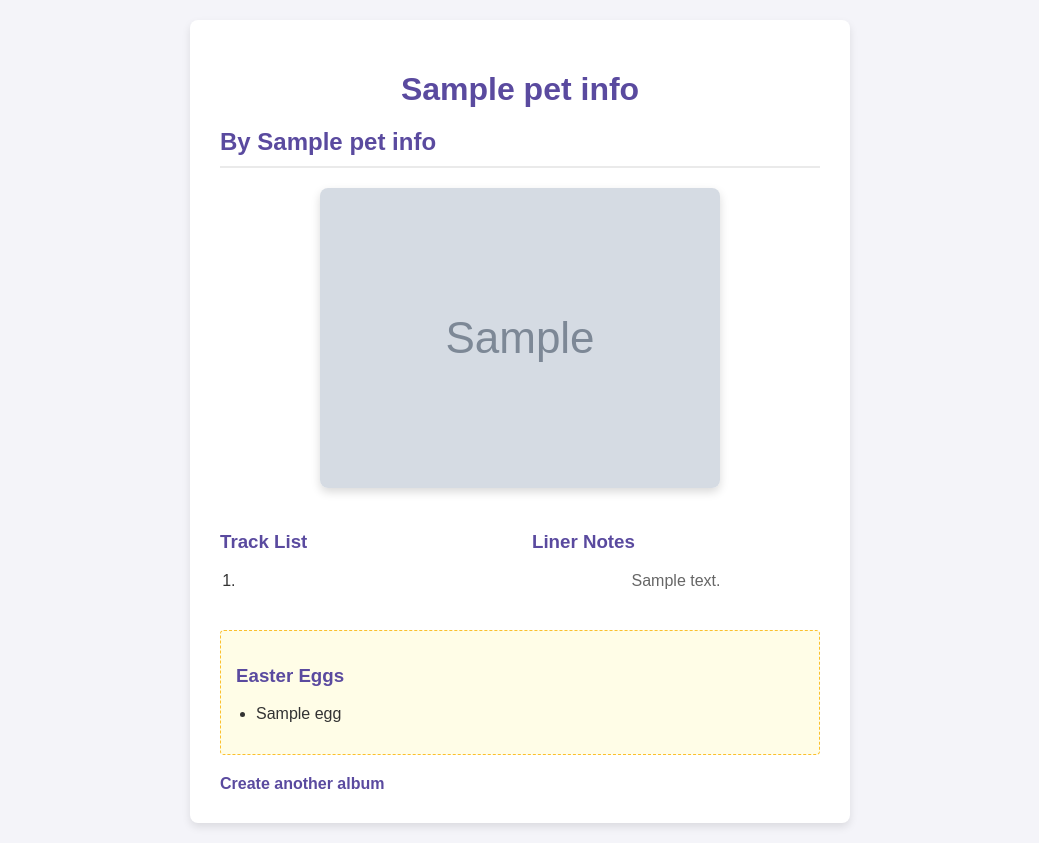
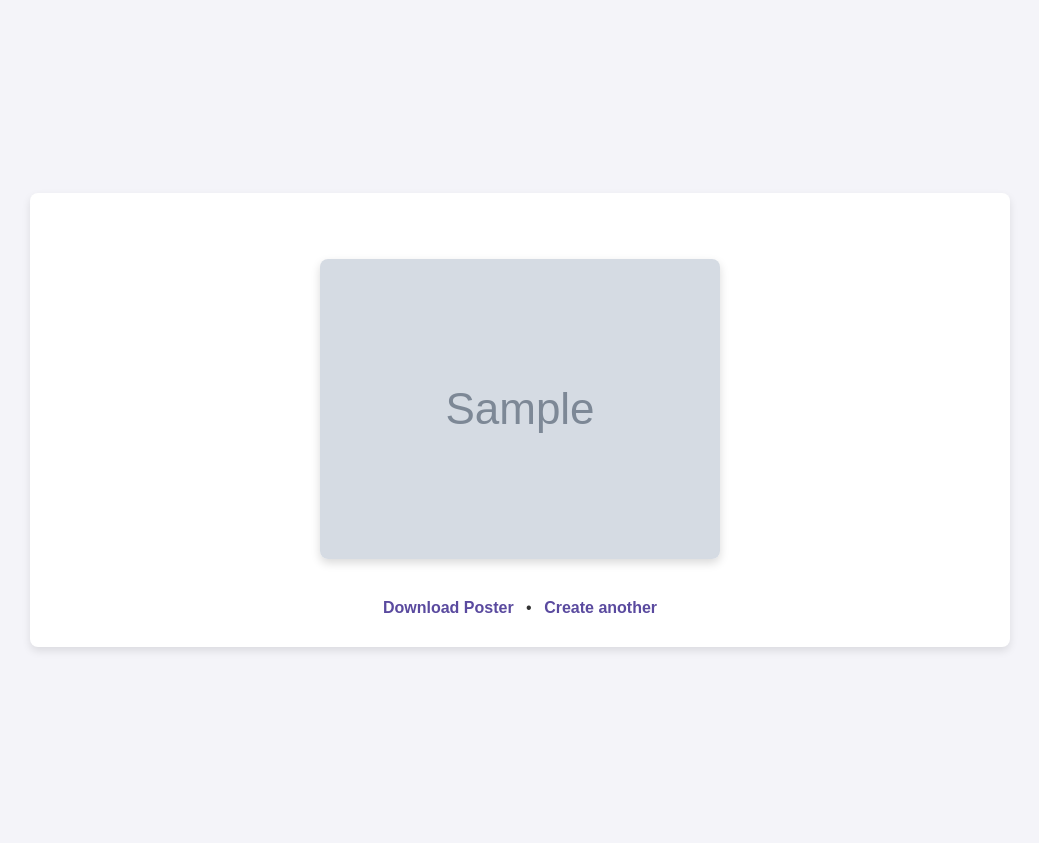
Before and after one commit to drishtigh/Rockstar-Pet, a Flask app: template templates/result.html in a window 1280 px wide. Shown: the whole page, without its empty margins (120-1159 px from the left). After the commit the page ends 651 px from the top, so only its background shows below. Run offline with Flask 3, Linux system fonts and the light colour scheme; the template is opened without the code that fills it: most values are stand-ins (such as "Sample title", 1, 10 or a date in 2020); grey boxes marked "Sample" are stand-in pictures.

Commit message:
Refactor code structure for improved readability and maintainability

```diff
--- a/app.py
+++ b/app.py
@@ -106,30 +106,47 @@ def _draw_text_with_spacing(draw, position, text, font, fill, spacing=0, stroke_
         w, h = draw.textbbox((0, 0), ch, font=font)[2:]
         x += w + spacing
 
-def generate_cover_image(pet_info, photo_path=None, out_dir=GENERATED_DIR, size=1024):
+def generate_cover_image(pet_info, photo_path=None, tracks=None, out_dir=GENERATED_DIR, size=1024):
     # Load image or fallback solid background
     if photo_path and os.path.exists(photo_path):
         img = Image.open(photo_path).convert('RGB')
     else:
         # fallback solid
         img = Image.new('RGB', (size, size), (50, 70, 100))
+    # keep a copy of the original photo for square placement later
+    src = img.copy()
 
-    poster_mode = pet_info.get('poster_mode') == 'on'
+    # Poster is always on; style controls photo treatment only
+    poster_mode = True
     poster_style = pet_info.get('poster_style', 'auto')
 
-    # Aspect: square or poster 4:5
+    # Poster 4:5 aspect
     if poster_mode:
         width, height = size, int(size * 1.25)
     else:
         width, height = size, size
 
-    # Crop to target aspect focusing center
-    img = ImageOps.fit(img, (width, height), method=Image.Resampling.LANCZOS, centering=(0.5, 0.5))
-
-    # Apply vibe filter
+    # Apply vibe and style to the photo only; create poster background
     vibe = pet_info.get('vibe')
     energy = pet_info.get('energy')
-    img = _apply_vibe_filter(img, vibe, energy)
+    # Background color by vibe
+    bg_map = {
+        'Regal': (58, 36, 52),        # deep burgundy
+        'Goofball': (255, 225, 90),   # playful yellow
+        'Adventurer': (241, 214, 167),# warm sand
+        'Snuggler': (253, 236, 239),  # blush
+        'Bossy': (17, 17, 17),        # charcoal
+        'Wise Sage': (239, 230, 211)  # parchment
+    }
+    bg_color = bg_map.get(vibe, (245, 240, 225))
+    poster = Image.new('RGB', (width, height), bg_color)
+
+    # Square photo placement
+    photo_side = int(width * 0.78)
+    px = (width - photo_side) // 2
+    py = int(height * 0.07)
+    photo = ImageOps.fit(src, (photo_side, photo_side), method=Image.Resampling.LANCZOS, centering=(0.5, 0.5))
+    photo = _apply_vibe_filter(photo, vibe, energy)
 
     # Poster preset overlays
     def apply_vignette(im, strength=0.5):
@@ -160,8 +177,8 @@ def generate_cover_image(pet_info, photo_path=None, out_dir=GENERATED_DIR, size=
 
     if poster_mode:
         if chosen_style == 'californication':
-            # Subtle blue/orange split tint and thin cream frame
-            w, h = img.size
+            # Subtle blue/orange split tint on the photo
+            w, h = photo.size
             grad = Image.new('RGBA', (w, h), (0, 0, 0, 0))
             gdraw = ImageDraw.Draw(grad)
             for y in range(h):
@@ -169,79 +186,204 @@ def generate_cover_image(pet_info, photo_path=None, out_dir=GENERATED_DIR, size=
                 r = int(255 * (1-t) * 0.2 + 255 * t * 0.8)
                 b = int(255 * (1-t) * 0.8 + 255 * t * 0.2)
                 gdraw.line([(0, y), (w, y)], fill=(r, 100, b, 30))
-            img = Image.alpha_composite(img.convert('RGBA'), grad).convert('RGB')
+            photo = Image.alpha_composite(photo.convert('RGBA'), grad).convert('RGB')
         elif chosen_style == 'melodrama':
             # Deep blue tint and soft vignette
-            blue = Image.new('RGBA', img.size, (20, 40, 120, 40))
-            img = Image.alpha_composite(img.convert('RGBA'), blue).convert('RGB')
-            img = apply_vignette(img, strength=0.55)
+            blue = Image.new('RGBA', photo.size, (20, 40, 120, 40))
+            photo = Image.alpha_composite(photo.convert('RGBA'), blue).convert('RGB')
+            photo = apply_vignette(photo, strength=0.55)
         elif chosen_style == 'gig':
             # High contrast and grain
-            img = ImageEnhance.Contrast(img).enhance(1.25)
-            img = ImageEnhance.Color(img).enhance(1.1)
-            img = apply_grain(img, opacity=18)
+            photo = ImageEnhance.Contrast(photo).enhance(1.25)
+            photo = ImageEnhance.Color(photo).enhance(1.1)
+            photo = apply_grain(photo, opacity=18)
 
-    # Create drawing context
-    draw = ImageDraw.Draw(img)
+    # Paste photo onto poster canvas
+    poster.paste(photo, (px, py))
 
-    # Extract a rough dominant color by downsampling
-    small = img.resize((50, 50))
-    pal = small.quantize(colors=5, method=Image.MEDIANCUT)
-    palette_img = pal.convert('RGB')
-    colors = palette_img.getcolors(50*50)
-    colors = sorted(colors, key=lambda c: c[0], reverse=True)
-    main_color = colors[0][1] if colors else (230, 230, 230)
-    text_color = _pick_text_color(main_color)
+    # Create drawing context on poster
+    draw = ImageDraw.Draw(poster)
+
+    # Text color from background for contrast
+    cream = (245, 240, 225)
+    text_color = _pick_text_color(poster.getpixel((width//2, height//2)))
 
     # Titles
     title = pet_info.get('album_title', 'Greatest Hits')
     artist = pet_info.get('artist_name', 'The Artist')
 
-    # Font selection per vibe
-    font_title, font_artist = _fonts_for_vibe(vibe, title_size=64, artist_size=36)
+    # Special typography for Californication poster style
+    # Text layout is always Californication-style typography
+    cali_typo = True
+    if cali_typo:
+        heading_font = _load_font(['bahnschrift.ttf', 'impact.ttf', 'arialbd.ttf', 'segoeuib.ttf'], int(width * 0.08))
+        sub_font = _load_font(['bahnschrift.ttf', 'arialbd.ttf', 'segoeui.ttf'], int(width * 0.045))
+        body_font = _load_font(['segoeui.ttf', 'arial.ttf'], int(width * 0.035))
+
+        # Uppercase artist and album for a clean poster hierarchy
+        artist_u = (artist or 'The Artist').upper()
+        title_u = (title or 'Greatest Hits').upper()
+
+        # Layout metrics
+        margin_x = int(width * 0.07)
+        spacing_head = 2
+        spacing_body = 1
+
+        # Titles below the square photo
+        start_y = py + int(width * 0.78) + int(height * 0.03)
+        atw, ath = draw.textbbox((0, 0), title_u, font=heading_font)[2:]
+        tx, ty = margin_x, start_y
+        draw.text((tx+2, ty+2), title_u, font=heading_font, fill=(0,0,0))
+        _draw_text_with_spacing(draw, (tx, ty), title_u, heading_font, cream if text_color==(0,0,0) else text_color, spacing=spacing_head, stroke_width=0)
+
+        # Artist (small) under title
+        ax, ay = margin_x, ty + int(ath * 1.1) + int(height * 0.008)
+        _draw_text_with_spacing(draw, (ax+1, ay+1), artist_u, sub_font, (0,0,0), spacing=spacing_head, stroke_width=0)
+        _draw_text_with_spacing(draw, (ax, ay), artist_u, sub_font, cream if text_color==(0,0,0) else text_color, spacing=spacing_head, stroke_width=0)
+
+        # Thin rule under artist
+        a_h = draw.textbbox((0,0), artist_u, font=sub_font)[3] - draw.textbbox((0,0), artist_u, font=sub_font)[1]
+        rule_y = ay + a_h + int(height*0.006)
+        draw.line([(margin_x, rule_y), (width - margin_x, rule_y)], fill=cream, width=max(1, width//400))
+
+        # Tracklist block (two columns if 8 tracks)
+        if tracks is None:
+            # Fallback: try to derive tracks locally
+            try:
+                local_tracks = generate_album_content(pet_info).get('track_list', [])
+            except Exception:
+                local_tracks = []
+        else:
+            local_tracks = tracks
+
+        # Normalize track titles and numbers (01., 02., ...)
+        norm_tracks = []
+        for i, t in enumerate(local_tracks, start=1):
+            try:
+                # Remove any existing numbering
+                title_part = t.split('. ', 1)[1]
+            except Exception:
+                title_part = t
+            norm_tracks.append((i, title_part.upper()))
+
+        if norm_tracks:
+            col_count = 2 if len(norm_tracks) >= 8 else 1
+            inner_w = width - 2 * margin_x
+            gap = int(width * 0.05)
+            col_w = (inner_w - (gap if col_count == 2 else 0)) // col_count
+            start_y = rule_y + int(height * 0.02)
+            line_h = int(body_font.size * 1.55)
+
+            for idx, (num, tt) in enumerate(norm_tracks):
+                if col_count == 2:
+                    col = 0 if idx < (len(norm_tracks)+1)//2 else 1
+                    row = idx if col == 0 else idx - (len(norm_tracks)+1)//2
+                else:
+                    col, row = 0, idx
+
+                x = margin_x + col * (col_w + gap)
+                y = start_y + row * line_h
+                num_txt = f"{num:02d}. "
+                # Draw number in sub_font, title in body_font
+                draw.text((x+1, y+1), num_txt, font=sub_font, fill=(0,0,0))
+                draw.text((x, y), num_txt, font=sub_font, fill=cream if text_color==(0,0,0) else text_color)
+                nx = x + draw.textbbox((0,0), num_txt, font=sub_font)[2]
+                draw.text((nx+1, y+1), tt, font=body_font, fill=(0,0,0))
+                draw.text((nx, y), tt, font=body_font, fill=cream if text_color==(0,0,0) else text_color)
+
+        # Liner notes under tracklist
+        notes = (pet_info.get('liner_notes') or '').strip()
+        if notes:
+            def _wrap_text(draw_ctx, text, font_obj, max_w):
+                words = text.split()
+                lines, current = [], ''
+                for w in words:
+                    test = (current + ' ' + w).strip()
+                    tw = draw_ctx.textbbox((0,0), test, font=font_obj)[2]
+                    if tw <= max_w:
+                        current = test
+                    else:
+                        if current:
+                            lines.append(current)
+                        current = w
+                if current:
+                    lines.append(current)
+                return lines
+
+            notes_font = _load_font(['segoeui.ttf', 'arial.ttf'], int(width * 0.03))
+            inner_w = width - 2*margin_x
+            lines = _wrap_text(draw, notes, notes_font, inner_w)
+            max_lines = 4
+            lines = lines[:max_lines]
+            # Position after track block or reserve near bottom if short
+            last_row_count = (len(norm_tracks)+1)//2 if len(norm_tracks)>=8 else len(norm_tracks)
+            ny = start_y + last_row_count * int(body_font.size * 1.55) + int(height*0.02)
+            ny = min(ny, int(height * 0.82))
+            for i, line in enumerate(lines):
+                y = ny + i * int(notes_font.size * 1.4)
+                draw.text((margin_x+1, y+1), line, font=notes_font, fill=(0,0,0))
+                draw.text((margin_x, y), line, font=notes_font, fill=cream if text_color==(0,0,0) else text_color)
+
+        # Footer artist repetition (small) at bottom-left for balance
+        foot_y = int(height * 0.92)
+        _draw_text_with_spacing(draw, (margin_x, foot_y), artist_u, body_font, cream, spacing=spacing_body, stroke_width=0)
+
+    # If not Californication style, use the existing vibe/energy layout
+    if not cali_typo:
+        # Font selection per vibe
+        font_title, font_artist = _fonts_for_vibe(vibe, title_size=64, artist_size=36)
 
     # Energy affects casing and spacing/tilt
-    spacing = 0
-    title_draw = title
-    if energy == 'Zoomies Every Hour':
-        title_draw = title.upper()
-    elif energy == 'Chill':
-        title_draw = title.title()
-        spacing = 2
+        spacing = 0
+        title_draw = title
+        if energy == 'Zoomies Every Hour':
+            title_draw = title.upper()
+        elif energy == 'Chill':
+            title_draw = title.title()
+            spacing = 2
 
-    # Render title on its own layer if tilt is needed
-    needs_tilt = (energy == 'Zoomies Every Hour')
-    shadow = (0, 0, 0)
-    stroke_w = 2
-    stroke_c = shadow
+        # Render title on its own layer if tilt is needed
+        needs_tilt = (energy == 'Zoomies Every Hour')
+        shadow = (0, 0, 0)
+        stroke_w = 2
+        stroke_c = shadow
 
-    if needs_tilt:
-        # Create transparent layer
-        layer = Image.new('RGBA', img.size, (0, 0, 0, 0))
-        layer_draw = ImageDraw.Draw(layer)
-        tw, th = layer_draw.textbbox((0, 0), title_draw, font=font_title)[2:]
-        tx = (size - tw) // 2
-        ty = int(size * 0.07)
-        _draw_text_with_spacing(layer_draw, (tx+2, ty+2), title_draw, font_title, shadow, spacing=spacing, stroke_width=stroke_w, stroke_fill=stroke_c)
-        _draw_text_with_spacing(layer_draw, (tx, ty), title_draw, font_title, text_color, spacing=spacing, stroke_width=stroke_w, stroke_fill=stroke_c)
-        layer = layer.rotate(-4, resample=Image.Resampling.BICUBIC, center=(size//2, int(size*0.15)), expand=False)
-        img = Image.alpha_composite(img.convert('RGBA'), layer).convert('RGB')
-        draw = ImageDraw.Draw(img)
-    else:
-        tw, th = draw.textbbox((0, 0), title_draw, font=font_title)[2:]
-        tx = (width - tw) // 2
-        ty = int(height * 0.07)
-        _draw_text_with_spacing(draw, (tx+2, ty+2), title_draw, font_title, shadow, spacing=spacing, stroke_width=stroke_w, stroke_fill=stroke_c)
-        _draw_text_with_spacing(draw, (tx, ty), title_draw, font_title, text_color, spacing=spacing, stroke_width=stroke_w, stroke_fill=stroke_c)
+        if needs_tilt:
+            # Create transparent layer
+            layer = Image.new('RGBA', img.size, (0, 0, 0, 0))
+            layer_draw = ImageDraw.Draw(layer)
+            tw, th = layer_draw.textbbox((0, 0), title_draw, font=font_title)[2:]
+            tx = (size - tw) // 2
+            ty = int(size * 0.07)
+            _draw_text_with_spacing(layer_draw, (tx+2, ty+2), title_draw, font_title, shadow, spacing=spacing, stroke_width=stroke_w, stroke_fill=stroke_c)
+            _draw_text_with_spacing(layer_draw, (tx, ty), title_draw, font_title, text_color, spacing=spacing, stroke_width=stroke_w, stroke_fill=stroke_c)
+            layer = layer.rotate(-4, resample=Image.Resampling.BICUBIC, center=(size//2, int(size*0.15)), expand=False)
+            img = Image.alpha_composite(img.convert('RGBA'), layer).convert('RGB')
+            draw = ImageDraw.Draw(img)
+        else:
+            tw, th = draw.textbbox((0, 0), title_draw, font=font_title)[2:]
+            tx = (width - tw) // 2
+            ty = int(height * 0.07)
+            _draw_text_with_spacing(draw, (tx+2, ty+2), title_draw, font_title, shadow, spacing=spacing, stroke_width=stroke_w, stroke_fill=stroke_c)
+            _draw_text_with_spacing(draw, (tx, ty), title_draw, font_title, text_color, spacing=spacing, stroke_width=stroke_w, stroke_fill=stroke_c)
 
-    # Artist position (bottom center)
-    aw, ah = draw.textbbox((0, 0), artist, font=font_artist)[2:]
-    ax = (width - aw) // 2
-    ay = int(height * 0.86)
-    draw.text((ax+1, ay+1), artist, font=font_artist, fill=shadow, stroke_width=1, stroke_fill=shadow)
-    draw.text((ax, ay), artist, font=font_artist, fill=text_color, stroke_width=1, stroke_fill=shadow)
+        # Artist position (bottom center)
+        aw, ah = draw.textbbox((0, 0), artist, font=font_artist)[2:]
+        ax = (width - aw) // 2
+        ay = int(height * 0.86)
+        draw.text((ax+1, ay+1), artist, font=font_artist, fill=shadow, stroke_width=1, stroke_fill=shadow)
+        draw.text((ax, ay), artist, font=font_artist, fill=text_color, stroke_width=1, stroke_fill=shadow)
 
     # Optional stickers based on traits (minimal, simple icons)
+    # Pick a sticker font that exists in both branches
+    if 'cali_typo' in locals() and cali_typo:
+        sticker_font = _load_font(['bahnschrift.ttf', 'arialbd.ttf', 'segoeui.ttf'], int(width * 0.04))
+    else:
+        # fallback to artist font if available
+        try:
+            sticker_font = font_artist
+        except NameError:
+            sticker_font = _load_font(['arialbd.ttf', 'segoeui.ttf', 'arial.ttf'], int(width * 0.04))
     stickers = []
     if pet_info.get('vocalness_description') == 'Opera' or pet_info.get('sneakiness') == 'Master thief':
         stickers.append('Deluxe')
@@ -254,25 +396,25 @@ def generate_cover_image(pet_info, photo_path=None, out_dir=GENERATED_DIR, size=
     for s in stickers[:2]:
         # Draw rounded sticker
         pad = 8
-        sw, sh = draw.textbbox((0, 0), s, font=font_artist)[2:]
+        sw, sh = draw.textbbox((0, 0), s, font=sticker_font)[2:]
         box = [sx-6, sy-6, sx+sw+pad, sy+sh+pad]
         draw.rectangle(box, fill=(255, 255, 255, 180), outline=(0,0,0))
-        draw.text((sx, sy), s, font=font_artist, fill=(0, 0, 0))
+        draw.text((sx, sy), s, font=sticker_font, fill=(0, 0, 0))
         sy -= sh + 18
 
     # Save
     # Optional frame for poster mode
     if poster_mode:
-        frame = Image.new('RGBA', img.size, (0,0,0,0))
+        frame = Image.new('RGBA', poster.size, (0,0,0,0))
         fdraw = ImageDraw.Draw(frame)
         border_color = (245, 240, 225)
         pad = max(6, width//100)
         fdraw.rectangle([pad, pad, width-pad, height-pad], outline=border_color, width=pad//2)
-        img = Image.alpha_composite(img.convert('RGBA'), frame).convert('RGB')
+        poster = Image.alpha_composite(poster.convert('RGBA'), frame).convert('RGB')
 
     filename = f"cover_{int(time.time())}_{random.randint(1000,9999)}.jpg"
     out_path = os.path.join(out_dir, filename)
-    img.save(out_path, quality=90)
+    poster.save(out_path, quality=90)
     return filename
 
 def generate_album_content(pet_info):
@@ -543,8 +685,8 @@ def index():
 @app.route('/generate', methods=['POST'])
 def generate():
     pet_info = request.form.to_dict()
-    # Normalize poster form fields
-    pet_info['poster_mode'] = pet_info.get('poster_mode', 'on')
+    # Force poster mode; keep style from form for photo treatment
+    pet_info['poster_mode'] = 'on'
     pet_info['poster_style'] = pet_info.get('poster_style', 'auto')
     # Handle uploaded photos
     uploaded_files = request.files.getlist('photos') if 'photos' in request.files else []
@@ -576,7 +718,7 @@ def generate():
     content = generate_album_content(pet_info)
 
     # Generate cover image (uses first uploaded or fallback)
-    cover_filename = generate_cover_image(pet_info, saved_path)
+    cover_filename = generate_cover_image(pet_info, saved_path, tracks=content.get('track_list'))
     cover_url = url_for('static', filename=f'generated/{cover_filename}')
 
     return render_template('result.html', pet_info=pet_info, content=content, cover_url=cover_url)
--- a/templates/result.html
+++ b/templates/result.html
@@ -7,44 +7,19 @@
     <link rel="stylesheet" href="{{ url_for('static', filename='style.css') }}">
 </head>
 <body>
-    <div class="container">
-        <h1>{{ pet_info.album_title }}</h1>
-        <h2>By {{ pet_info.artist_name }}</h2>
-
+    <div class="container" style="max-width:920px;">
         {% if cover_url %}
         <div style="margin: 16px 0; text-align:center;">
-            <img src="{{ cover_url }}" alt="Album cover" style="max-width:100%; border-radius:8px; box-shadow:0 4px 10px rgba(0,0,0,0.15);"/>
+            <a href="{{ cover_url }}" download title="Download Poster">
+                <img src="{{ cover_url }}" alt="Album poster" style="max-width:100%; border-radius:8px; box-shadow:0 4px 10px rgba(0,0,0,0.15);"/>
+            </a>
         </div>
         {% endif %}
-
-        <div class="album-details">
-            <div class="track-list">
-                <h3>Track List</h3>
-                <ol>
-                    {% for track in content.track_list %}
-                        <li>{{ track.split('. ', 1)[1] }}</li>
-                    {% endfor %}
-                </ol>
-            </div>
-
-            <div class="liner-notes">
-                <h3>Liner Notes</h3>
-                <p>{{ pet_info.liner_notes }}</p>
-            </div>
+        <div style="text-align:center; margin-top:12px;">
+            <a href="{{ cover_url }}" download class="btn">Download Poster</a>
+            <span style="margin:0 8px;">•</span>
+            <a href="/" class="btn-secondary">Create another</a>
         </div>
-
-        {% if content.easter_eggs %}
-        <div class="easter-eggs">
-            <h3>Easter Eggs</h3>
-            <ul>
-                {% for egg in content.easter_eggs %}
-                    <li>{{ egg }}</li>
-                {% endfor %}
-            </ul>
-        </div>
-        {% endif %}
-
-        <a href="/">Create another album</a>
     </div>
 </body>
 </html>
```
Also changed, not shown: templates/index.html (+2 -7 lines), static/generated/cover_1764334458_8795.jpg (added), static/generated/cover_1764334769_8193.jpg (added), static/generated/cover_1764335361_2775.jpg (added), static/uploads/1764334353_214_IMG-5009.jpg (added), static/uploads/1764334457_920_IMG-5009.jpg (added), 2 other files.
